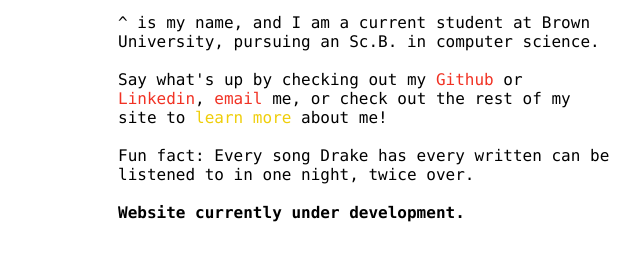
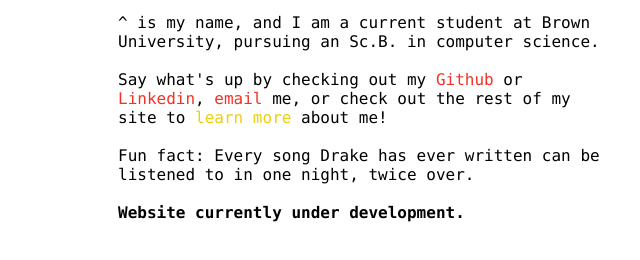
Before and after one commit to sahilprasad/sahilprasad.github.io, a plain HTML site: page index.html in a window 1280 px wide. Shown: the part 426-686 px from the top of the page, 331-971 px from the left. Drawn offline with nearby package versions, Linux system fonts and the light colour scheme.

Commit message:
fixed a typo

```diff
--- a/index.html
+++ b/index.html
@@ -50,7 +50,7 @@
 
                 <br><br>
 
-                Fun fact: Every song Drake has every written can be listened to in one night, twice over.
+                Fun fact: Every song Drake has ever written can be listened to in one night, twice over.
 
                 <br><br>
 
```
